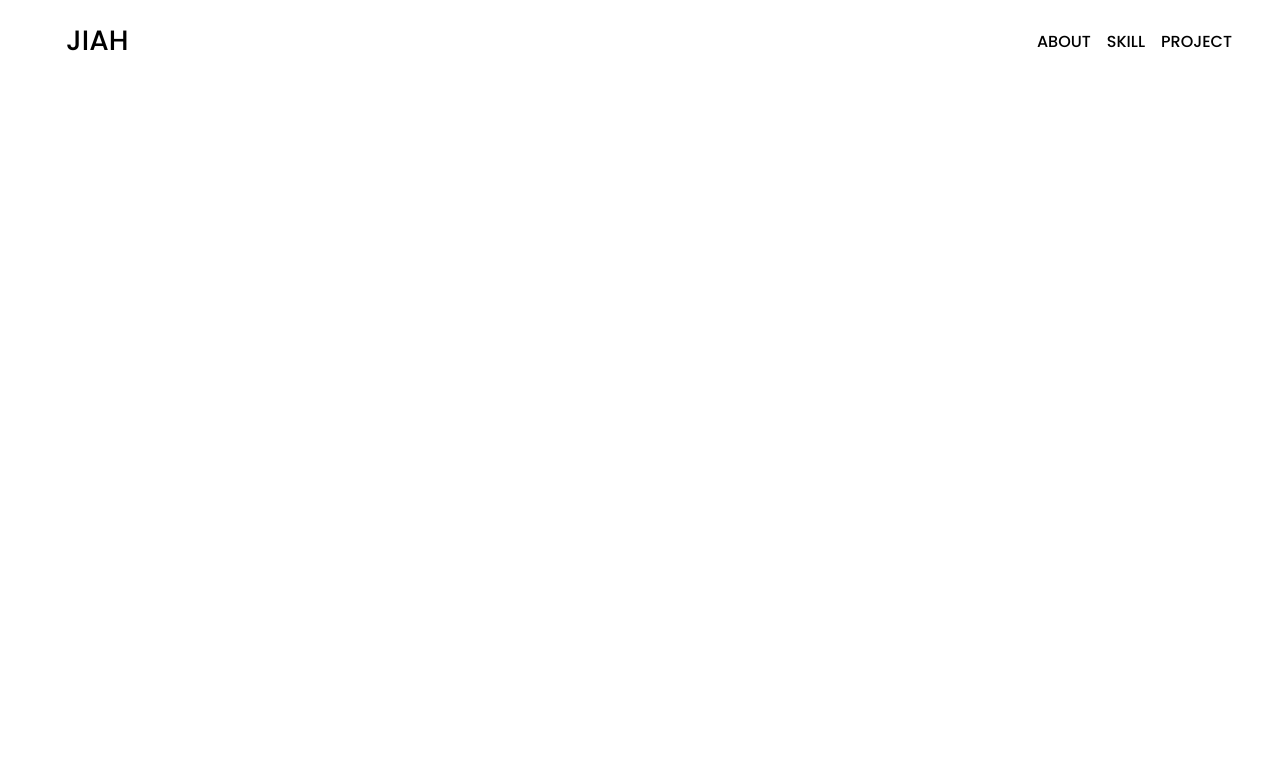
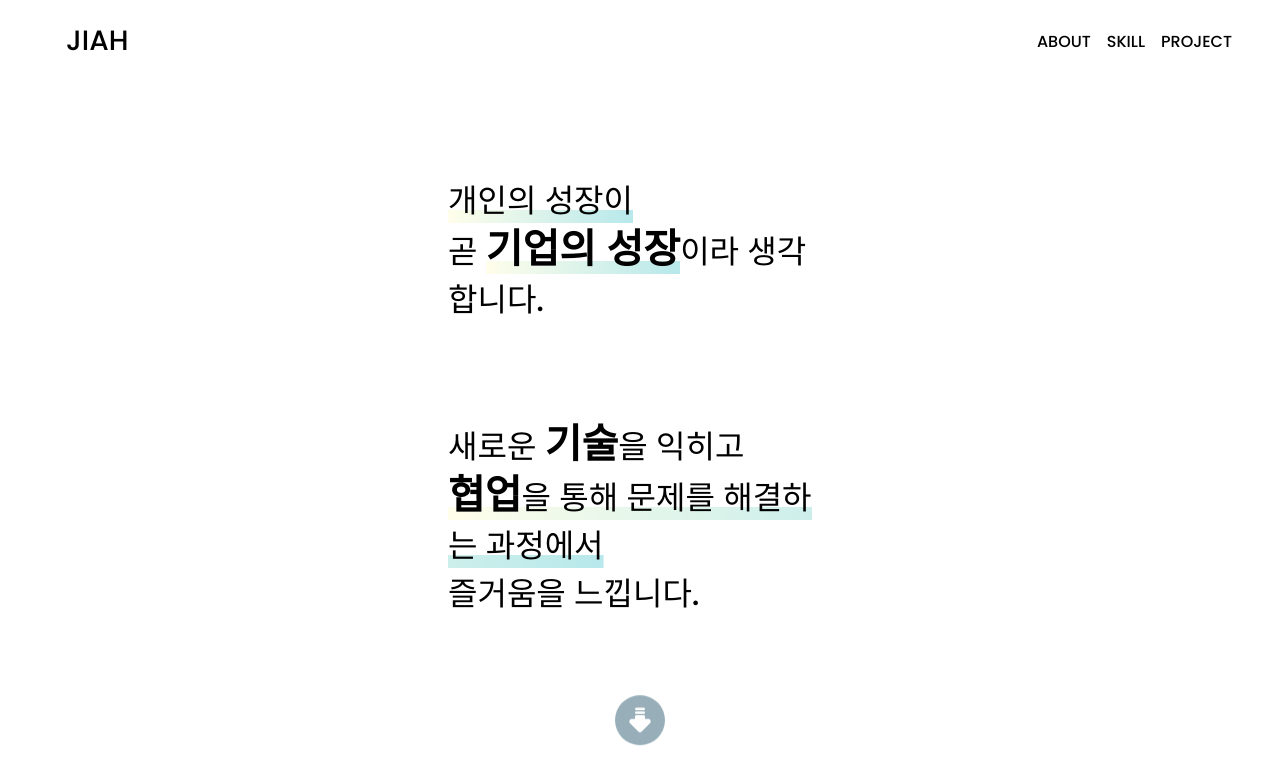
Before and after one commit to JIAHLEE0213/Portfolio, a React (Create React App) app: page / in a window 1280 px wide. Shown: the top 784 px of the page. Built offline with nearby package versions, Linux system fonts and the light colour scheme.

Commit message:
feat:About 소개란 UI 작업

```diff
--- a/src/section/Intro.jsx
+++ b/src/section/Intro.jsx
@@ -27,7 +27,7 @@ const Ocean = styled.div`
   position: absolute;
   bottom: 0;
   left: 0;
-  background: #015871;
+  background: rgba(1, 88, 113, 1);
 `;
 
 const Wave = styled.div`
@@ -58,7 +58,7 @@ const IntroStyle = styled.div`
     ellipse at center,
     rgba(255, 254, 234, 1) 0%,
     rgba(255, 254, 234, 1) 35%,
-    #b7e8eb 100%
+    rgba(183, 232, 235, 1) 100%
   );
   .intro-box {
     display: flex;
--- a/src/section/about.jsx
+++ b/src/section/about.jsx
@@ -1,5 +1,112 @@
 import React from 'react';
+import styled from 'styled-components';
+import Button from '../components/button';
 
-export default function Contact() {
-  return <div>안녕</div>;
+export default function About() {
+  return (
+    <ProfileBox>
+      <div className="about-box">
+        <ul>
+          <li>
+            <span className="underline">개인의 성장이</span>
+            <br />
+            {`곧 `}
+            <span className="underline">
+              <span className="strong">기업의 성장</span>
+            </span>
+            이라 생각합니다.
+          </li>
+          <li>
+            {`새로운 `}
+            <span className="strong">기술</span>
+            {`을 익히고 `}
+            <br />
+            <span className="underline">
+              <span className="strong">협업</span>
+              {`을 통해 `}
+              <span className="storng">문제를 해결</span>하는 과정에서
+            </span>
+            <br />
+            {` 즐거움을 느낍니다.`}
+          </li>
+        </ul>
+        <div className="contact-container">
+          <div className="github"></div>
+          <div className="Email"></div>
+          <div className="velog"></div>
+        </div>
+      </div>
+      <Button />
+    </ProfileBox>
+  );
 }
+
+const ProfileBox = styled.section`
+  height: 100vh;
+  display: flex;
+  flex-direction: column;
+  align-items: center;
+  justify-content: space-around;
+
+  .about-box {
+    display: flex;
+    flex-direction: row;
+    justify-content: center;
+    align-items: center;
+    margin-top: 7rem;
+
+    @media (max-width: 900px) {
+      flex-direction: column;
+      align-items: center;
+      justify-content: center;
+      ul {
+        margin: 2rem 0;
+      }
+      li {
+        width: 80vw;
+        margin: auto;
+        text-align: center;
+        font-size: 1.2rem;
+      }
+      .strong {
+        font-size: 1.3rem;
+      }
+    }
+  }
+
+  ul {
+    display: flex;
+    flex-direction: column;
+    align-items: center;
+    justify-content: flex-start;
+    padding: 0;
+  }
+  li {
+    width: 30vw;
+    font-size: 2rem;
+    line-height: 3rem;
+    margin: 2rem 8rem 4rem 8rem;
+    list-style: none;
+  }
+  .strong {
+    font-size: 2.5rem;
+    font-weight: 800;
+  }
+  .underline {
+    background-image: linear-gradient(
+      90deg,
+      rgba(255, 254, 234, 1),
+      rgba(183, 232, 235, 1)
+    );
+    background-position: bottom;
+    background-size: 100% 30%;
+    background-repeat: no-repeat;
+  }
+  .card-container {
+    margin-bottom: 3rem;
+
+    display: flex;
+    justify-content: center;
+    flex-direction: column;
+  }
+`;
```
